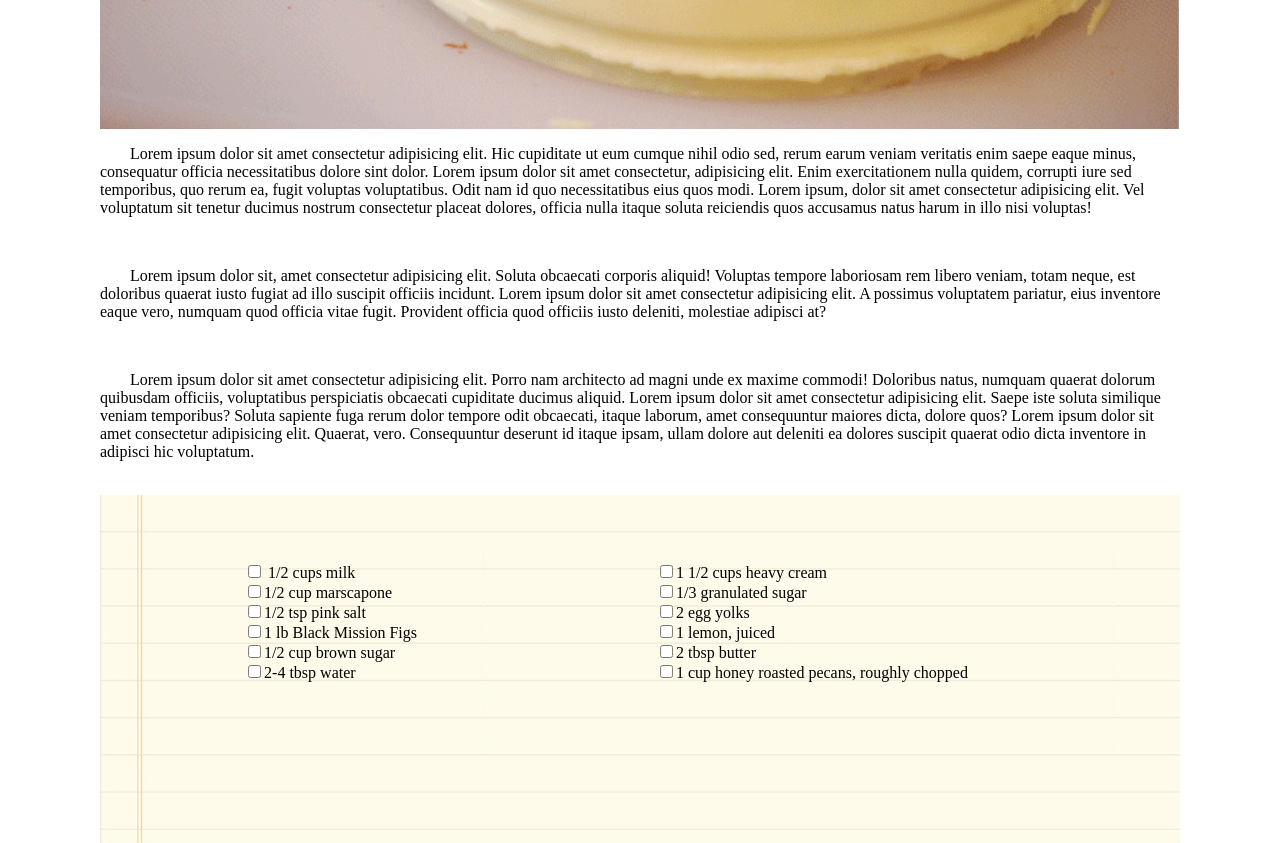
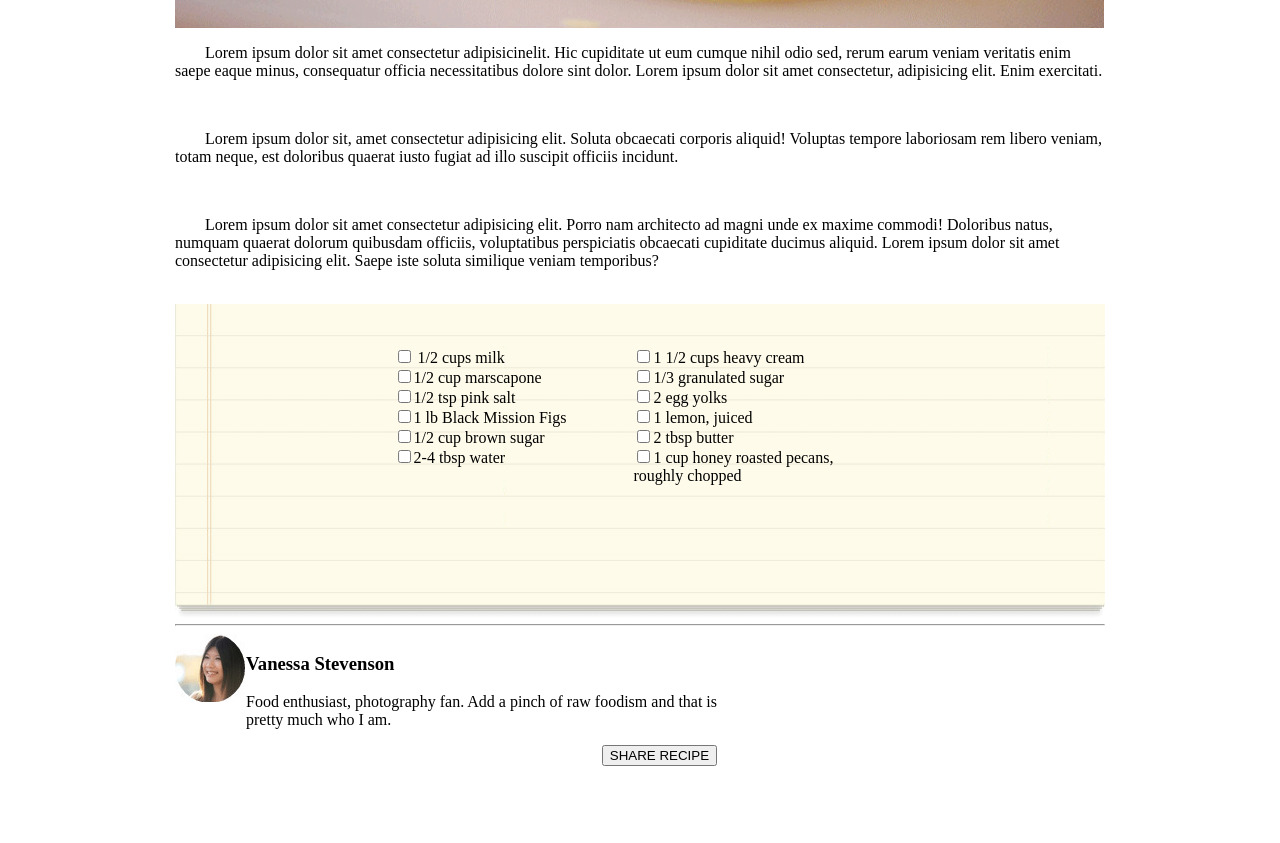
Before and after one commit to JSchnoebe/chocolate-pizza, a plain HTML site: page index.html in a window 1280 px wide. Shown: the part 780-1623 px from the top of the page. After the commit the page ends 1546 px from the top, so only its background shows below. Drawn offline with Linux system fonts and the light colour scheme.

Commit message:
footers and margins

```diff
--- a/index.html
+++ b/index.html
@@ -37,11 +37,11 @@
          <p class="printText">PRINT</p>
          <section>
             <img id="choPiz" src="images/choco-pizza.png">
-            <p class="indentOne">Lorem ipsum dolor sit amet consectetur adipisicing elit. Hic cupiditate ut eum cumque nihil odio sed, rerum earum veniam veritatis enim saepe eaque minus, consequatur officia necessitatibus dolore sint dolor. Lorem ipsum dolor sit amet consectetur, adipisicing elit. Enim exercitationem nulla quidem, corrupti iure sed temporibus, quo rerum ea, fugit voluptas voluptatibus. Odit nam id quo necessitatibus eius quos modi. Lorem ipsum, dolor sit amet consectetur adipisicing elit. Vel voluptatum sit tenetur ducimus nostrum consectetur placeat dolores, officia nulla itaque soluta reiciendis quos accusamus natus harum in illo nisi voluptas!</p>
+            <p class="indentOne">Lorem ipsum dolor sit amet consectetur adipisicinelit. Hic cupiditate ut eum cumque nihil odio sed, rerum earum veniam veritatis enim saepe eaque minus, consequatur officia necessitatibus dolore sint dolor. Lorem ipsum dolor sit amet consectetur, adipisicing elit. Enim exercitati.</p>
             <br>
-            <p class="indentTwo">Lorem ipsum dolor sit, amet consectetur adipisicing elit. Soluta obcaecati corporis aliquid! Voluptas tempore laboriosam rem libero veniam, totam neque, est doloribus quaerat iusto fugiat ad illo suscipit officiis incidunt. Lorem ipsum dolor sit amet consectetur adipisicing elit. A possimus voluptatem pariatur, eius inventore eaque vero, numquam quod officia vitae fugit. Provident officia quod officiis iusto deleniti, molestiae adipisci at?</p>
+            <p class="indentTwo">Lorem ipsum dolor sit, amet consectetur adipisicing elit. Soluta obcaecati corporis aliquid! Voluptas tempore laboriosam rem libero veniam, totam neque, est doloribus quaerat iusto fugiat ad illo suscipit officiis incidunt. </p>
             <br>
-            <p class="indentThree">Lorem ipsum dolor sit amet consectetur adipisicing elit. Porro nam architecto ad magni unde ex maxime commodi! Doloribus natus, numquam quaerat dolorum quibusdam officiis, voluptatibus perspiciatis obcaecati cupiditate ducimus aliquid. Lorem ipsum dolor sit amet consectetur adipisicing elit. Saepe iste soluta similique veniam temporibus? Soluta sapiente fuga rerum dolor tempore odit obcaecati, itaque laborum, amet consequuntur maiores dicta, dolore quos? Lorem ipsum dolor sit amet consectetur adipisicing elit. Quaerat, vero. Consequuntur deserunt id itaque ipsam, ullam dolore aut deleniti ea dolores suscipit quaerat odio dicta inventore in adipisci hic voluptatum.</p>
+            <p class="indentThree">Lorem ipsum dolor sit amet consectetur adipisicing elit. Porro nam architecto ad magni unde ex maxime commodi! Doloribus natus, numquam quaerat dolorum quibusdam officiis, voluptatibus perspiciatis obcaecati cupiditate ducimus aliquid. Lorem ipsum dolor sit amet consectetur adipisicing elit. Saepe iste soluta similique veniam temporibus? </p>
             <br>
             <div class="container">
                <img id="list" src="images/list-bg.png">
@@ -57,28 +57,22 @@
                   <li><input type="checkbox">2 egg yolks</li>
                   <li><input type="checkbox">1 lemon, juiced</li>
                   <li><input type="checkbox">2 tbsp butter</li>
-                  <li><input type="checkbox">1 cup honey roasted pecans, roughly chopped</li>
+                  <li><input type="checkbox">1 cup honey roasted pecans,</li>
+                       roughly chopped</li>
                </ul>
             </div>
             <hr>
          </section>
          <footer>
             <img id="girl" src="images/van-pic.png">
-
-
             <div class="footerStuff">
-
                <h3>Vanessa Stevenson</h3>
-
                <p>
                   Food enthusiast, photography fan. Add a pinch of raw foodism and that is
                   <br/br> pretty much who I am.
                </p>
-
                <button>SHARE RECIPE</button>
-
-
-            <div class="footerStuff"></div>
+               <!-- <div class="footerStuff"></div> -->
             </div>
          </footer>
       </main>
--- a/styles.css
+++ b/styles.css
@@ -17,7 +17,8 @@ div {
 }
 
 hr {
-	border: 50px color: black;
+	border: 50px
+	color: black;
 }
 
 header {
@@ -53,8 +54,8 @@ header {
 }
 
 body {
-	margin-left: 100px;
-	margin-right: 100px;
+	margin-left: 175px;
+	margin-right: 175px;
 }
 
 #list {
@@ -84,11 +85,14 @@ ul {
 	left: 45%;
 	transform: translate(-50%, -50%);
 	column-count: 2;
-	column-gap: 100px;
+	column-gap: 40px;
 	list-style-type: none;
 	width: max-content;
 	font-family: 'Patrick Hand' cursive;
 }
+button{
+	float:right
+}
 footer{
      float:left
 }
```
Lines whose indentation alone changed are shown as unchanged.
